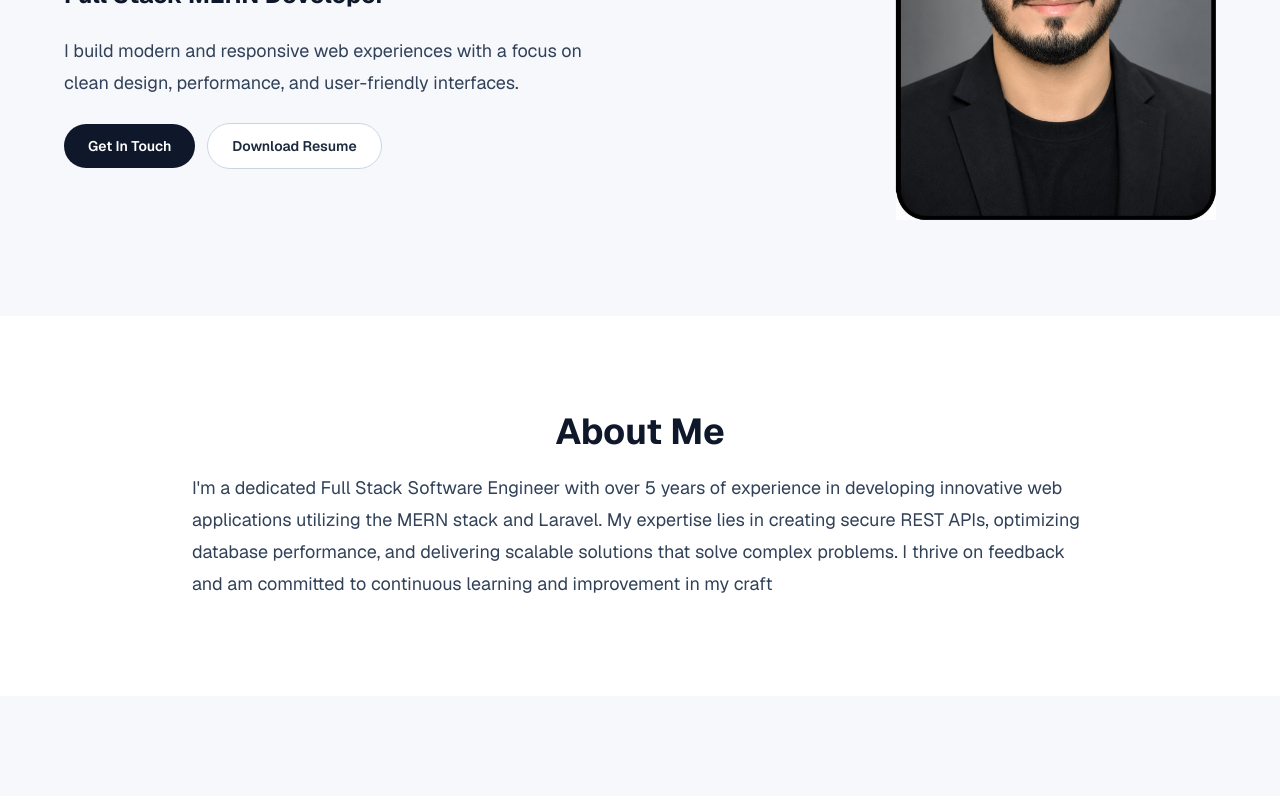
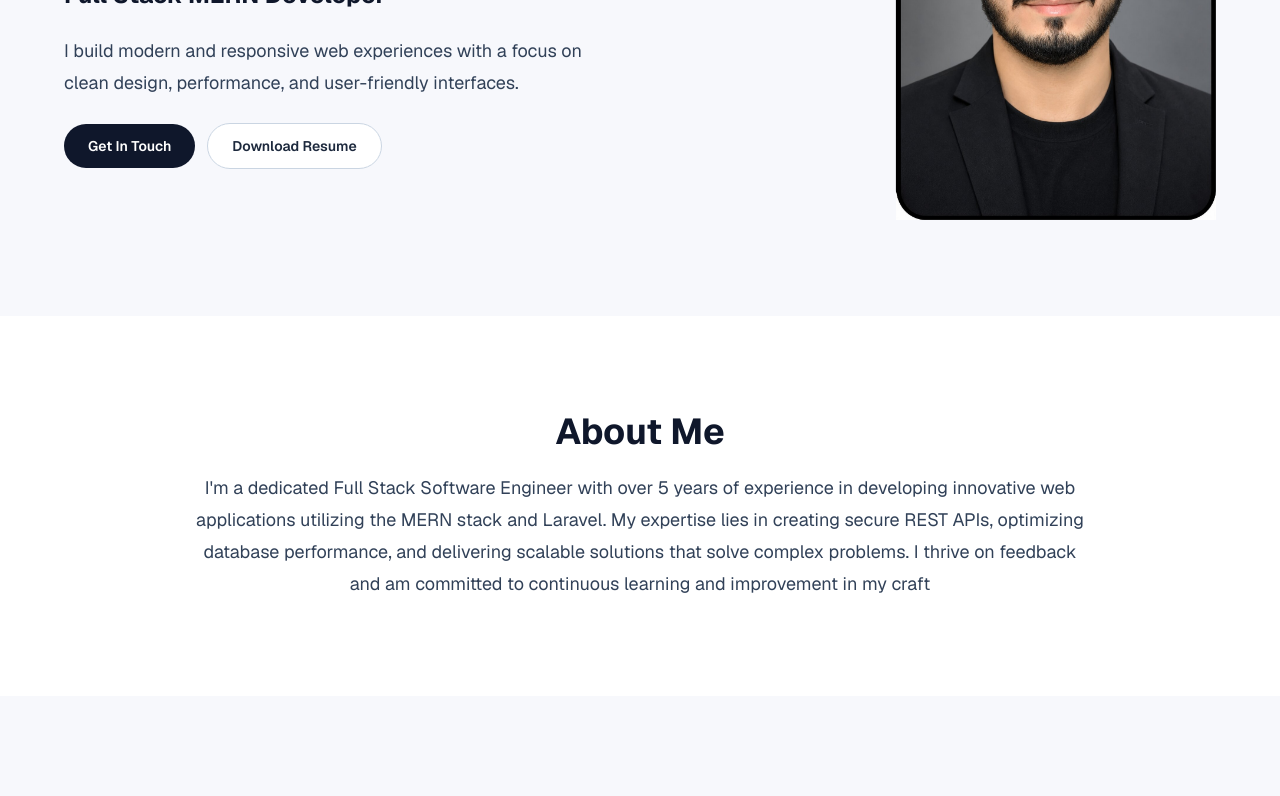
Before and after one commit to MohsinAliNaqvi987/my-website, a Next.js app: page / in a window 1280 px wide. Shown: the part 372-1168 px from the top of the page. Built offline with nearby package versions, Linux system fonts and the light colour scheme; no server answers.

Commit message:
About text centrally aligned

```diff
--- a/app/components/portfolio/AboutSection.tsx
+++ b/app/components/portfolio/AboutSection.tsx
@@ -11,7 +11,7 @@ export function AboutSection() {
         <h2 className="section-title text-center">About Me</h2>
         <p
           ref={ref}
-          className={`section-text slide-in slide-from-left ${isVisible ? "is-visible" : ""}`}
+          className={`section-text text-center slide-in slide-from-left ${isVisible ? "is-visible" : ""}`}
         >
           I&apos;m a dedicated Full Stack Software Engineer with over 5 years of experience in
           developing innovative web applications utilizing the MERN stack and Laravel. My expertise
```
